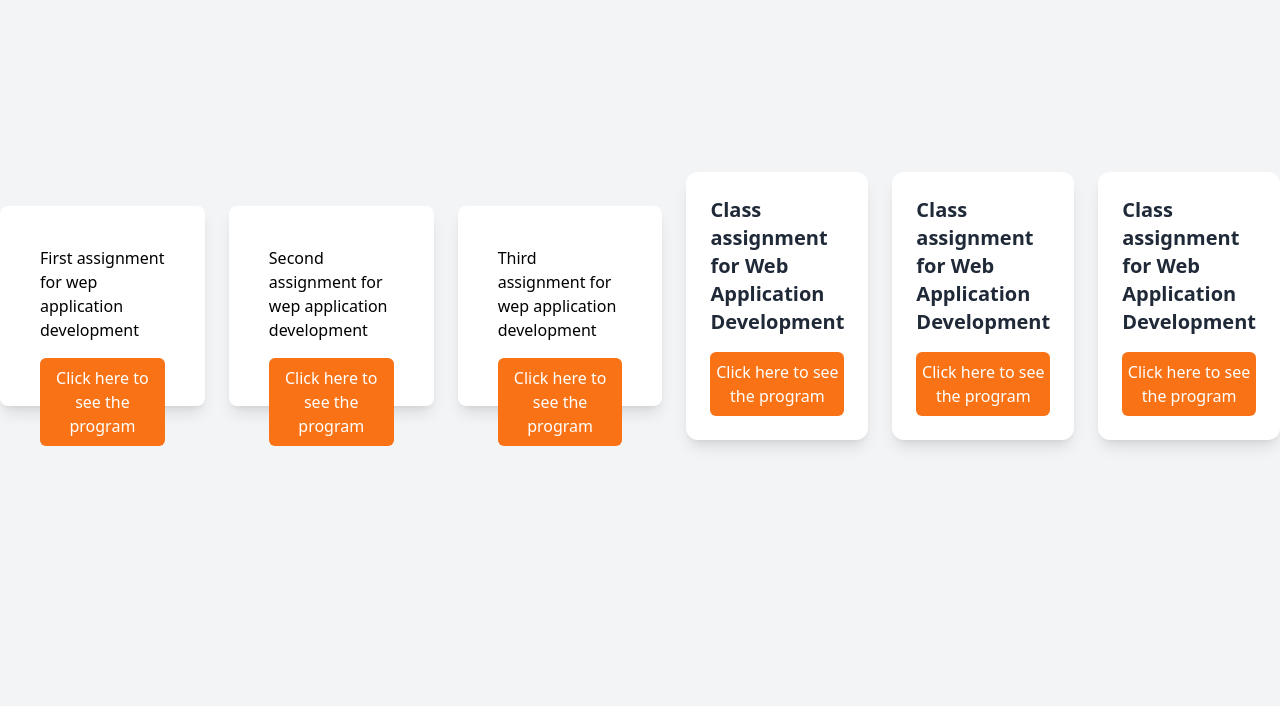
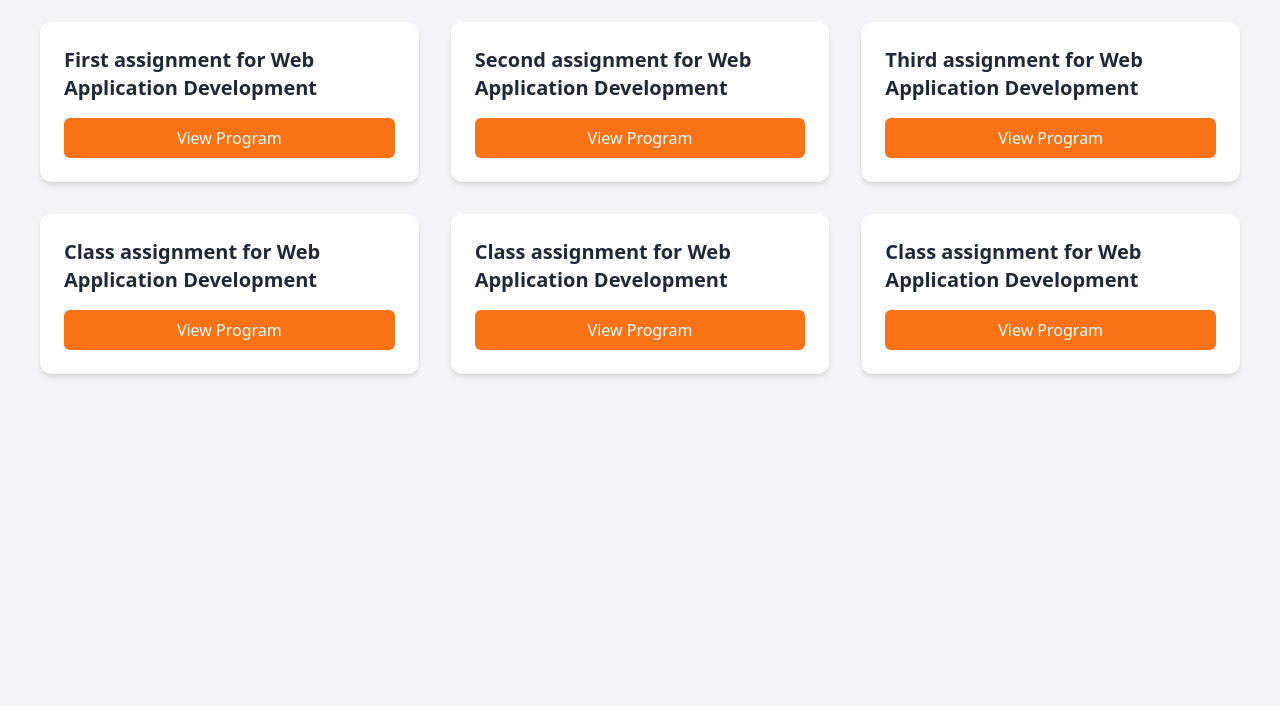
Before and after one commit to maheshkhatri2058/Wad_program, a plain HTML site: page programs/classwork/index.html in a window 1280 px wide. Shown: the part 154-860 px from the top of the page. After the commit the page ends 800 px from the top, so only its background shows below. Drawn offline with nearby package versions, Linux system fonts and the light colour scheme.

Commit message:
all files are added

```diff
--- a/programs/classwork/index.html
+++ b/programs/classwork/index.html
@@ -2,69 +2,77 @@
 <html lang="en">
 <head>
   <meta charset="UTF-8" />
-  <meta name="viewport" content="width=device-width, initial-scale=1.0"/>
+  <meta name="viewport" content="width=device-width, initial-scale=1.0" />
   <title>WAD Programs</title>
   <script src="https://cdn.tailwindcss.com"></script>
 </head>
-<body class="bg-gray-100">
+<body class="bg-gray-100 font-sans">
 
   <!-- Navigation Bar -->
   <nav class="bg-blue-600 p-4 shadow-md">
     <ul class="flex flex-wrap justify-center gap-6 text-white text-lg font-medium">
-      <li><a href="#">Classwork Programs</a></li>
-      <li><a href="programs/beginner.html">Beginner Programs</a></li>
-      <li><a href="programs/intermediate.html">Intermediate Programs</a></li>
-      <li><a href="programs/advanced.html">Advanced Programs</a></li>
+      <li><a href="#" class="hover:underline">Classwork Programs</a></li>
+      <li><a href="programs/beginner.html" class="hover:underline">Beginner Programs</a></li>
+      <li><a href="programs/intermediate.html" class="hover:underline">Intermediate Programs</a></li>
+      <li><a href="programs/advanced.html" class="hover:underline">Advanced Programs</a></li>
     </ul>
   </nav>
 
-    <!-- banner section  -->
-     <div class="flex gap-6 items-center justify-center min-h-screen bg-gray-100">
-        <div class="w-[350px] h-[200px] shadow-lg rounded-lg bg-white p-10">
-            <h2>First assignment for wep application development</h2>
-            <button class="bg-orange-500 text-white p-2 rounded-md hover:bg-blue-600 mt-4">
-                <a href="wad_05.html">Click here to see the program</a>
+  <!-- Main Content -->
+  <main class="p-6 md:p-10">
+    <h1 class="text-3xl font-bold text-center text-gray-800 mb-10">Web Application Development Assignments</h1>
 
-        </div>
-        <div class="w-[350px] h-[200px] shadow-lg rounded-lg bg-white p-10">
-            <h2>Second assignment for wep application development</h2>
-            <button class="bg-orange-500 text-white p-2 rounded-md hover:bg-blue-600 mt-4">
-                <a href="wad_06.html">Click here to see the program</a>
+    <div class="grid gap-8 grid-cols-1 sm:grid-cols-2 lg:grid-cols-3">
 
-        </div>
-        <div class="w-[350px] h-[200px] shadow-lg rounded-lg bg-white p-10">
-            <h2>Third assignment for wep application development</h2>
-            <button class="bg-orange-500 text-white p-2 rounded-md hover:bg-blue-600 mt-4">
-                <a href="wad_11.html">Click here to see the program</a>
-
-        </div>
-
-    <div class="w-full sm:w-[300px] bg-white rounded-xl shadow-lg p-6 hover:shadow-xl transition">
-      <h2 class="text-xl font-semibold text-gray-800 mb-4">Class assignment for Web Application Development</h2>
-      <a href="wad_14.html">
-        <button class="w-full bg-orange-500 text-white py-2 rounded-md hover:bg-blue-600 transition">
-          Click here to see the program
-        </button>
+      <!-- Card 1 -->
+      <div class="bg-white rounded-xl shadow-md hover:shadow-lg transition p-6">
+        <h2 class="text-xl font-semibold text-gray-800 mb-4">First assignment for Web Application Development</h2>
+        <a href="wad_05.html" class="inline-block w-full">
+          <button class="w-full bg-orange-500 text-white py-2 rounded-md hover:bg-blue-600 transition">View Program</button>
         </a>
       </div>
 
-    <div class="w-full sm:w-[300px] bg-white rounded-xl shadow-lg p-6 hover:shadow-xl transition">
-      <h2 class="text-xl font-semibold text-gray-800 mb-4">Class assignment for Web Application Development</h2>
-      <a href="wad_20.html">
-        <button class="w-full bg-orange-500 text-white py-2 rounded-md hover:bg-blue-600 transition">
-          Click here to see the program
-        </button>
+      <!-- Card 2 -->
+      <div class="bg-white rounded-xl shadow-md hover:shadow-lg transition p-6">
+        <h2 class="text-xl font-semibold text-gray-800 mb-4">Second assignment for Web Application Development</h2>
+        <a href="wad_06.html" class="inline-block w-full">
+          <button class="w-full bg-orange-500 text-white py-2 rounded-md hover:bg-blue-600 transition">View Program</button>
         </a>
       </div>
-     <div class="w-full sm:w-[300px] bg-white rounded-xl shadow-lg p-6 hover:shadow-xl transition">
+
+      <!-- Card 3 -->
+      <div class="bg-white rounded-xl shadow-md hover:shadow-lg transition p-6">
+        <h2 class="text-xl font-semibold text-gray-800 mb-4">Third assignment for Web Application Development</h2>
+        <a href="wad_11.html" class="inline-block w-full">
+          <button class="w-full bg-orange-500 text-white py-2 rounded-md hover:bg-blue-600 transition">View Program</button>
+        </a>
+      </div>
+
+      <!-- Card 4 -->
+      <div class="bg-white rounded-xl shadow-md hover:shadow-lg transition p-6">
         <h2 class="text-xl font-semibold text-gray-800 mb-4">Class assignment for Web Application Development</h2>
-      <a href="wad_22.html">
-        <button class="w-full bg-orange-500 text-white py-2 rounded-md hover:bg-blue-600 transition">
-          Click here to see the program
-        </button>
+        <a href="wad_14.html" class="inline-block w-full">
+          <button class="w-full bg-orange-500 text-white py-2 rounded-md hover:bg-blue-600 transition">View Program</button>
+        </a>
+      </div>
+
+      <!-- Card 5 -->
+      <div class="bg-white rounded-xl shadow-md hover:shadow-lg transition p-6">
+        <h2 class="text-xl font-semibold text-gray-800 mb-4">Class assignment for Web Application Development</h2>
+        <a href="wad_20.html" class="inline-block w-full">
+          <button class="w-full bg-orange-500 text-white py-2 rounded-md hover:bg-blue-600 transition">View Program</button>
+        </a>
+      </div>
+
+      <!-- Card 6 -->
+      <div class="bg-white rounded-xl shadow-md hover:shadow-lg transition p-6">
+        <h2 class="text-xl font-semibold text-gray-800 mb-4">Class assignment for Web Application Development</h2>
+        <a href="wad_22.html" class="inline-block w-full">
+          <button class="w-full bg-orange-500 text-white py-2 rounded-md hover:bg-blue-600 transition">View Program</button>
         </a>
       </div>
 
     </div>
+  </main>
 </body>
 </html>
```
Lines whose indentation alone changed are shown as unchanged.
